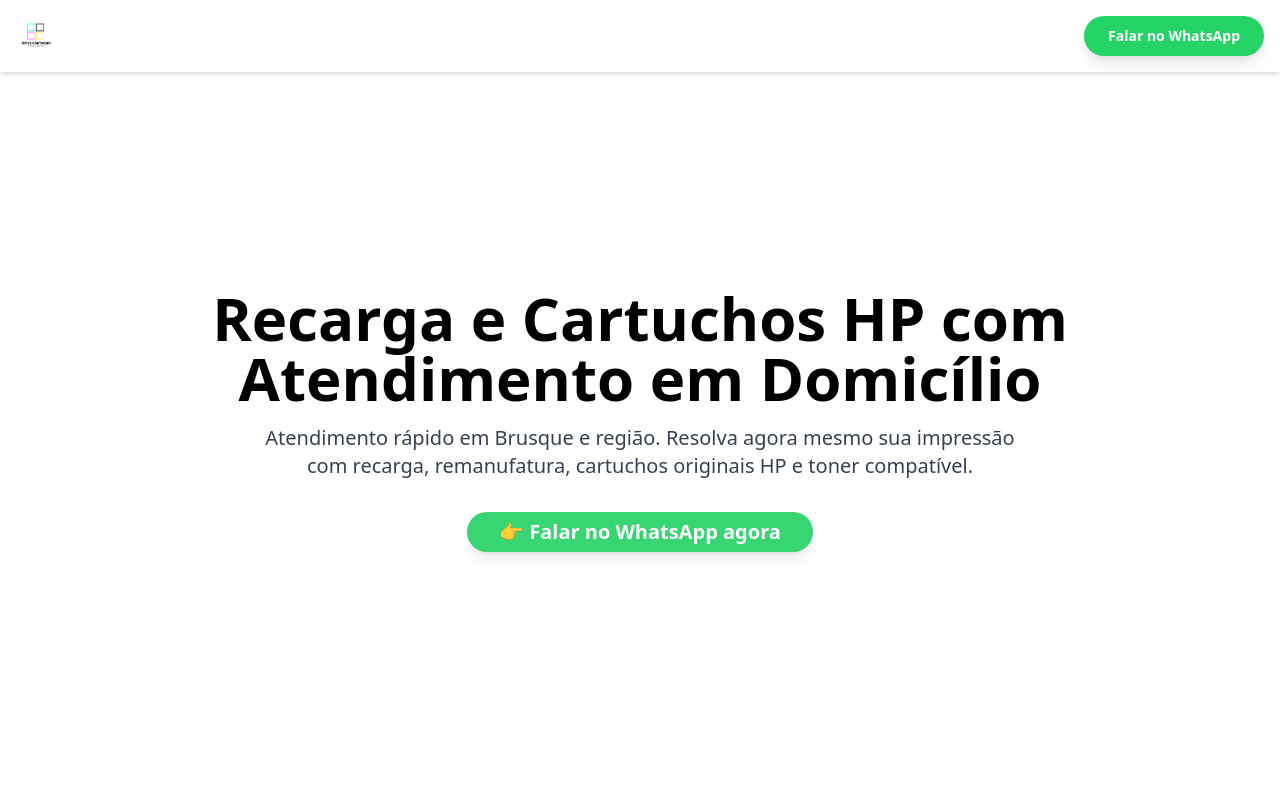
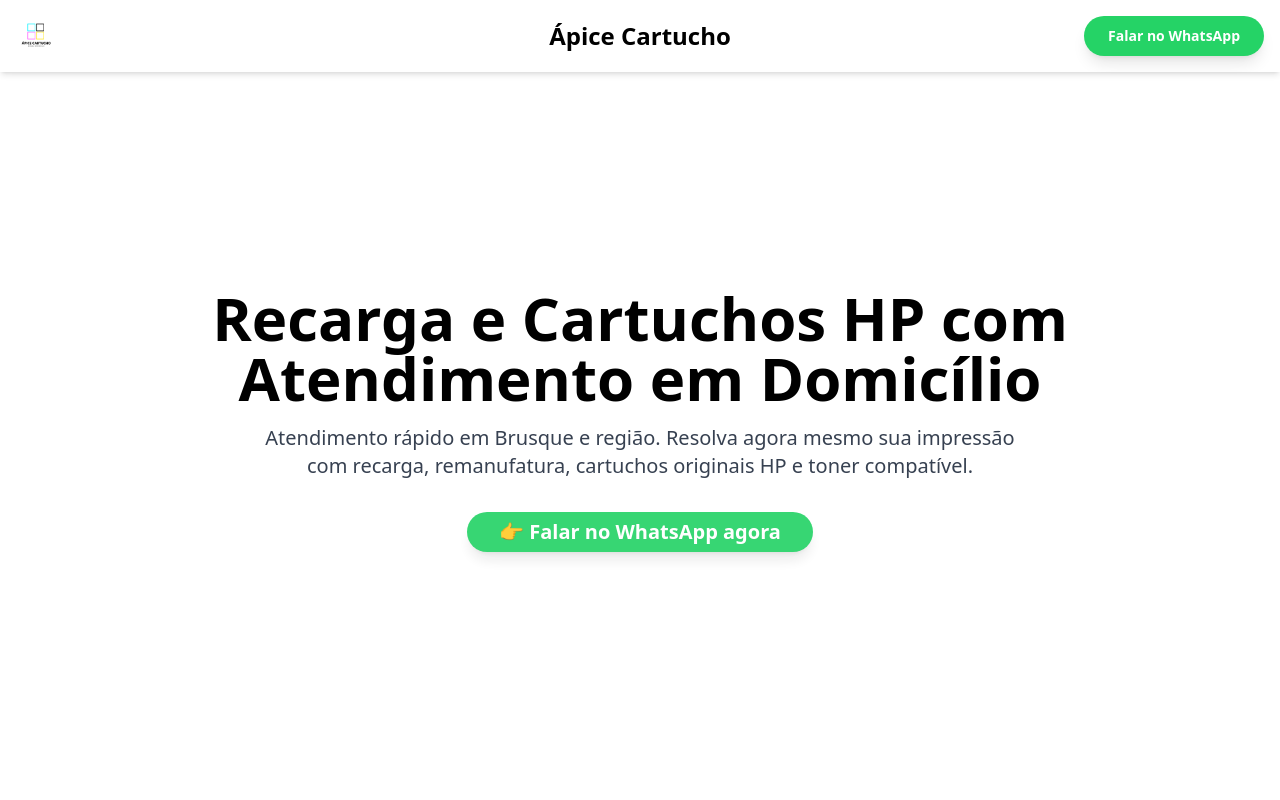
Before and after one commit to fgroh/apice-cartucho, a React (Vite) app: page / in a window 1280 px wide. Shown: the top 800 px of the page. Built offline with nearby package versions, Linux system fonts and the light colour scheme.

Commit message:
[dyad] Centralizando o nome da empresa no cabeçalho - wrote 1 file(s)

```diff
--- a/src/pages/LandingPage.tsx
+++ b/src/pages/LandingPage.tsx
@@ -12,9 +12,17 @@ const LandingPage = () => {
     <div className="font-sans antialiased text-gray-800">
       {/* Header Fixo */}
       <header className="fixed top-0 left-0 right-0 z-50 bg-white shadow-md p-4 flex justify-between items-center">
+        {/* Left side: Logo */}
         <div className="flex items-center">
-          <img src={logoUrl} alt="Ápice Cartucho Logo" className="h-10 mr-3" />
+          <img src={logoUrl} alt="Ápice Cartucho Logo" className="h-10" />
         </div>
+
+        {/* Center: Site Name */}
+        <div className="absolute left-1/2 -translate-x-1/2">
+          <span className="text-2xl font-bold text-black">Ápice Cartucho</span>
+        </div>
+
+        {/* Right side: WhatsApp Button */}
         <a href={whatsappLink} target="_blank" rel="noopener noreferrer">
           <Button className="bg-[#25D366] hover:bg-[#1DA851] text-white rounded-full px-6 py-3 font-bold shadow-lg">
             Falar no WhatsApp
```
